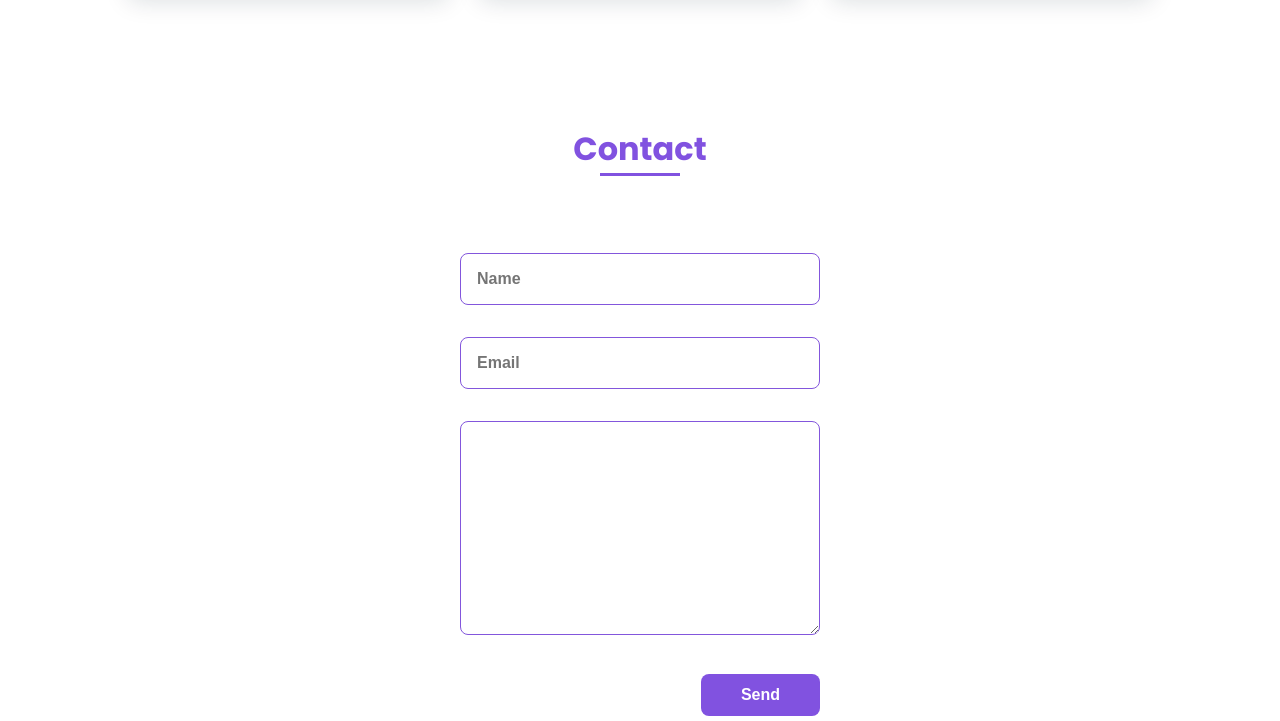
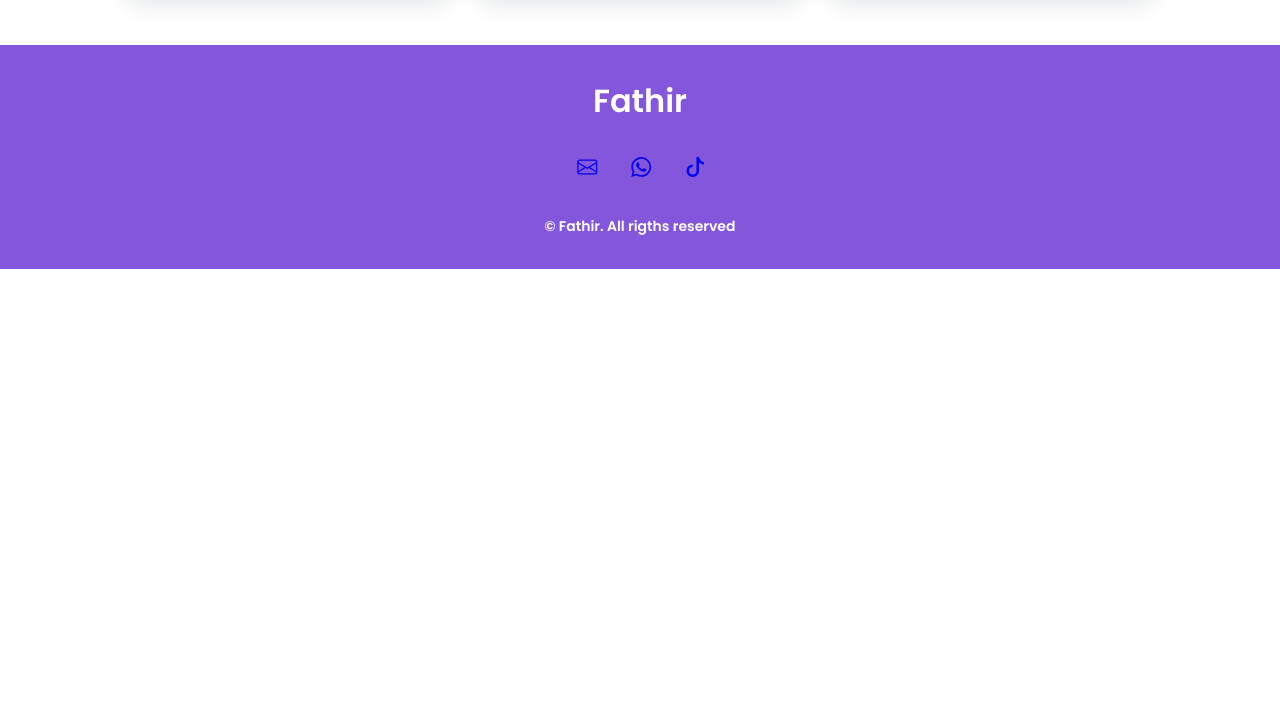
Before and after one commit to fathirmaulana/latihan5.io, a plain HTML site: page index.html in a window 1280 px wide. Shown: the part 2859-3580 px from the top of the page. After the commit the page ends 3128 px from the top, so only its background shows below. Drawn offline with nearby package versions, Linux system fonts and the light colour scheme.

Commit message:
Update index.html

```diff
--- a/index.html
+++ b/index.html
@@ -190,19 +190,7 @@
             </section>
 
             <!--===== CONTACT =====-->
-            <section class="contact section" id="contact">
-                <h2 class="section-title">Contact</h2>
 
-                <div class="contact__container bd-grid">
-                    <form action="" class="contact__form">
-                        <input type="text" placeholder="Name" class="contact__input">
-                        <input type="mail" placeholder="Email" class="contact__input">
-                        <textarea name="" id="" cols="0" rows="10" class="contact__input"></textarea>
-                        <input type="button" value="Send" class="contact__button button">
-                    </form>
-                </div>
-            </section>
-        </main>
 
         <!--===== FOOTER =====-->
         <footer class="footer">
```
